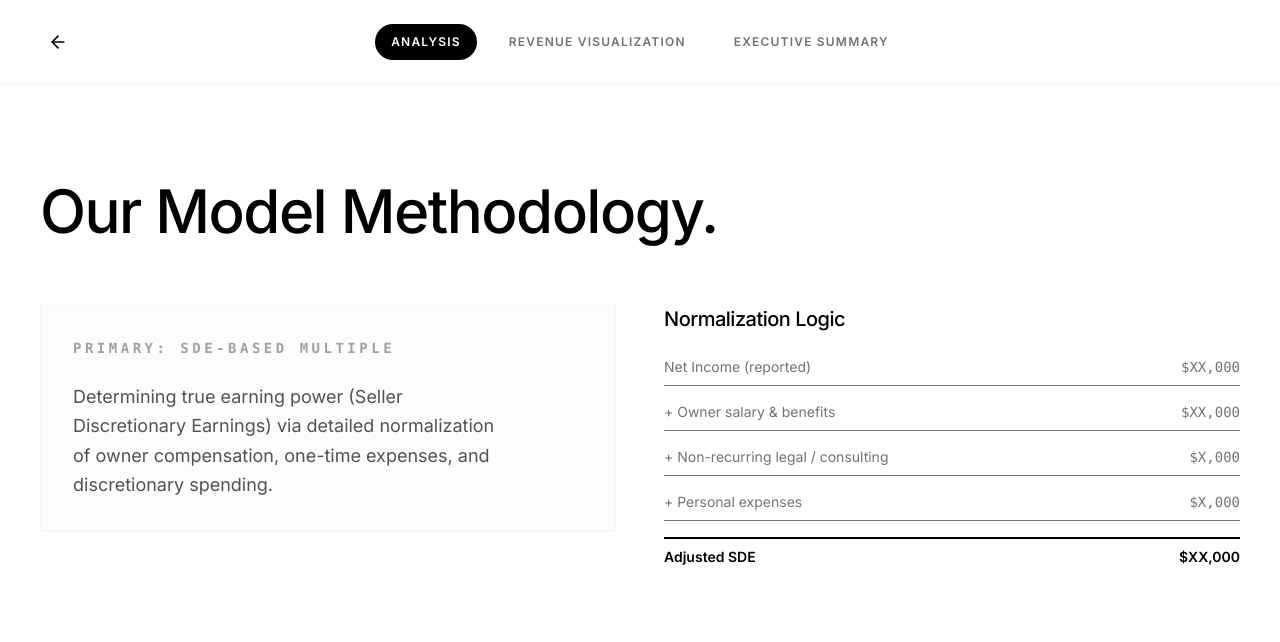
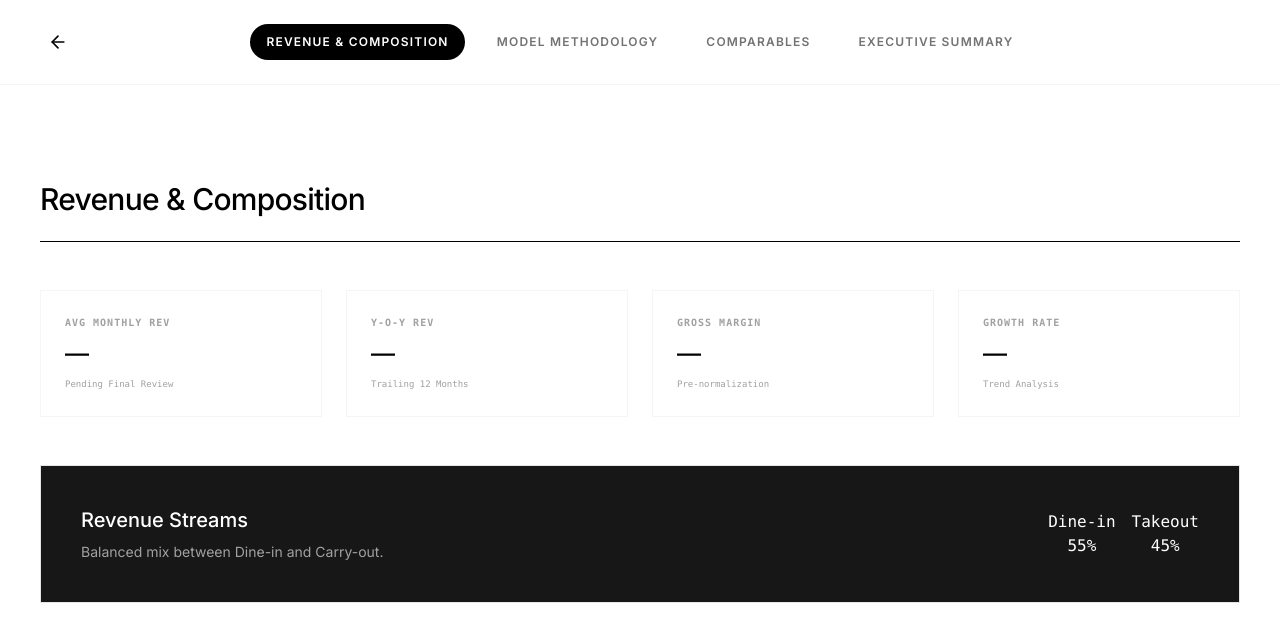
Before and after one commit to aliahm08/B2W, a React (Vite) app: page /portal/uyghur-eats/analysis in a window 1280 px wide. Shown: the top 642 px of the page. Built offline with nearby package versions, Linux system fonts and the light colour scheme.

Commit message:
Restore four-sheet valuation navigation

```diff
--- a/src/app/client/uyghur-eats-v5/valuation-model.tsx
+++ b/src/app/client/uyghur-eats-v5/valuation-model.tsx
@@ -1,12 +1,13 @@
 import React, { useState } from 'react';
 import { motion, AnimatePresence } from 'motion/react';
-import { ArrowLeft, LineChart, BarChart3, TrendingUp, DollarSign, Scale } from 'lucide-react';
+import { ArrowLeft, BarChart3, TrendingUp, DollarSign, Scale } from 'lucide-react';
 import { Link } from 'react-router-dom';
 
 const sections = [
-  { id: 'analysis', label: 'Analysis', icon: Scale },
-  { id: 'revenue', label: 'Revenue Visualization', icon: BarChart3 },
-  { id: 'summary', label: 'Executive Summary', icon: TrendingUp }
+  { id: 'revenue', label: 'Revenue & Composition', icon: BarChart3 },
+  { id: 'analysis', label: 'Model Methodology', icon: DollarSign },
+  { id: 'comparables', label: 'Comparables', icon: TrendingUp },
+  { id: 'summary', label: 'Executive Summary', icon: Scale }
 ];
 
 type ValuationModelProps = {
@@ -16,7 +17,7 @@ type ValuationModelProps = {
 export default function ValuationModel({
     basePath = '/client/uyghur-eats-v5',
 }: ValuationModelProps) {
-    const [activeSection, setActiveSection] = useState('analysis');
+    const [activeSection, setActiveSection] = useState('revenue');
 
     return (
         <div className="min-h-screen bg-white text-black font-sans pb-24">
@@ -68,6 +69,36 @@ export default function ValuationModel({
                         exit={{ opacity: 0, scale: 0.98 }}
                         transition={{ duration: 0.3, ease: 'easeOut' }}
                     >
+                        {activeSection === 'revenue' && (
+                            <section className="space-y-12">
+                                <h2 className="text-3xl font-medium tracking-tight border-b pb-6">Revenue & Composition</h2>
+                                <div className="grid md:grid-cols-4 gap-6">
+                                    {[
+                                        { label: 'Avg Monthly REV', value: '—', note: 'Pending Final Review' },
+                                        { label: 'Y-O-Y REV', value: '—', note: 'Trailing 12 Months' },
+                                        { label: 'Gross Margin', value: '—', note: 'Pre-normalization' },
+                                        { label: 'Growth Rate', value: '—', note: 'Trend Analysis' }
+                                    ].map(stat => (
+                                        <div key={stat.label} className="p-6 border border-neutral-100 bg-white">
+                                            <p className="text-[10px] font-mono uppercase tracking-widest text-neutral-400 mb-2 font-bold">{stat.label}</p>
+                                            <p className="text-2xl font-medium">{stat.value}</p>
+                                            <p className="text-[9px] text-neutral-400 mt-2 font-mono">{stat.note}</p>
+                                        </div>
+                                    ))}
+                                </div>
+                                <div className="p-10 border border-neutral-200 bg-neutral-900 text-white flex items-center justify-between">
+                                    <div>
+                                        <h3 className="text-xl font-medium mb-2">Revenue Streams</h3>
+                                        <p className="text-neutral-400 text-sm">Balanced mix between Dine-in and Carry-out.</p>
+                                    </div>
+                                    <div className="flex gap-4">
+                                        <div className="text-center font-mono">Dine-in <br/> 55%</div>
+                                        <div className="text-center font-mono">Takeout <br/> 45%</div>
+                                    </div>
+                                </div>
+                            </section>
+                        )}
+
                         {activeSection === 'analysis' && (
                             <section className="space-y-16">
                                 <h1 className="text-4xl md:text-6xl font-medium tracking-tight max-w-3xl">Our Model Methodology.</h1>
@@ -94,32 +125,34 @@ export default function ValuationModel({
                             </section>
                         )}
 
-                        {activeSection === 'revenue' && (
-                            <section className="space-y-12">
-                                <h2 className="text-3xl font-medium tracking-tight border-b pb-6">Revenue & Composition</h2>
-                                <div className="grid md:grid-cols-4 gap-6">
-                                    {[
-                                        { label: 'Avg Monthly REV', value: '—', note: 'Pending Final Review' },
-                                        { label: 'Y-O-Y REV', value: '—', note: 'Trailing 12 Months' },
-                                        { label: 'Gross Margin', value: '—', note: 'Pre-normalization' },
-                                        { label: 'Growth Rate', value: '—', note: 'Trend Analysis' }
-                                    ].map(stat => (
-                                        <div key={stat.label} className="p-6 border border-neutral-100 bg-white">
-                                            <p className="text-[10px] font-mono uppercase tracking-widest text-neutral-400 mb-2 font-bold">{stat.label}</p>
-                                            <p className="text-2xl font-medium">{stat.value}</p>
-                                            <p className="text-[9px] text-neutral-400 mt-2 font-mono">{stat.note}</p>
+                        {activeSection === 'comparables' && (
+                            <section className="space-y-6">
+                                <h2 className="text-3xl font-medium tracking-tight border-b pb-6">Comparable Sales</h2>
+                                <p className="text-sm leading-relaxed text-neutral-600 md:text-base">
+                                    Comparable business sales provide market context for establishing a reasonable valuation range.
+                                </p>
+
+                                <div className="border border-neutral-200">
+                                    <div className="grid grid-cols-4 gap-0 border-b border-neutral-200 bg-neutral-50 px-4 py-3 text-xs font-semibold uppercase tracking-wider text-neutral-500">
+                                        <span>Business Type</span>
+                                        <span>Revenue</span>
+                                        <span>Sale Price</span>
+                                        <span>Multiple</span>
+                                    </div>
+                                    {[1, 2, 3, 4].map((i) => (
+                                        <div key={i} className="grid grid-cols-4 gap-0 border-b border-neutral-100 px-4 py-3 text-sm text-neutral-700">
+                                            <span className="text-neutral-400">Comp {i}</span>
+                                            <span className="font-mono">—</span>
+                                            <span className="font-mono">—</span>
+                                            <span className="font-mono">—</span>
                                         </div>
                                     ))}
                                 </div>
-                                <div className="p-10 border border-neutral-200 bg-neutral-900 text-white flex items-center justify-between">
-                                    <div>
-                                        <h3 className="text-xl font-medium mb-2">Revenue Streams</h3>
-                                        <p className="text-neutral-400 text-sm">Balanced mix between Dine-in and Carry-out.</p>
-                                    </div>
-                                    <div className="flex gap-4">
-                                        <div className="text-center font-mono">Dine-in <br/> 55%</div>
-                                        <div className="text-center font-mono">Takeout <br/> 45%</div>
-                                    </div>
+
+                                <div className="p-4 border-l-2 border-black bg-neutral-50">
+                                    <p className="text-sm text-neutral-700">
+                                        Valuation multiples will be sourced from BizBuySell, DealStats, and regional restaurant sale data.
+                                    </p>
                                 </div>
                             </section>
                         )}
```
